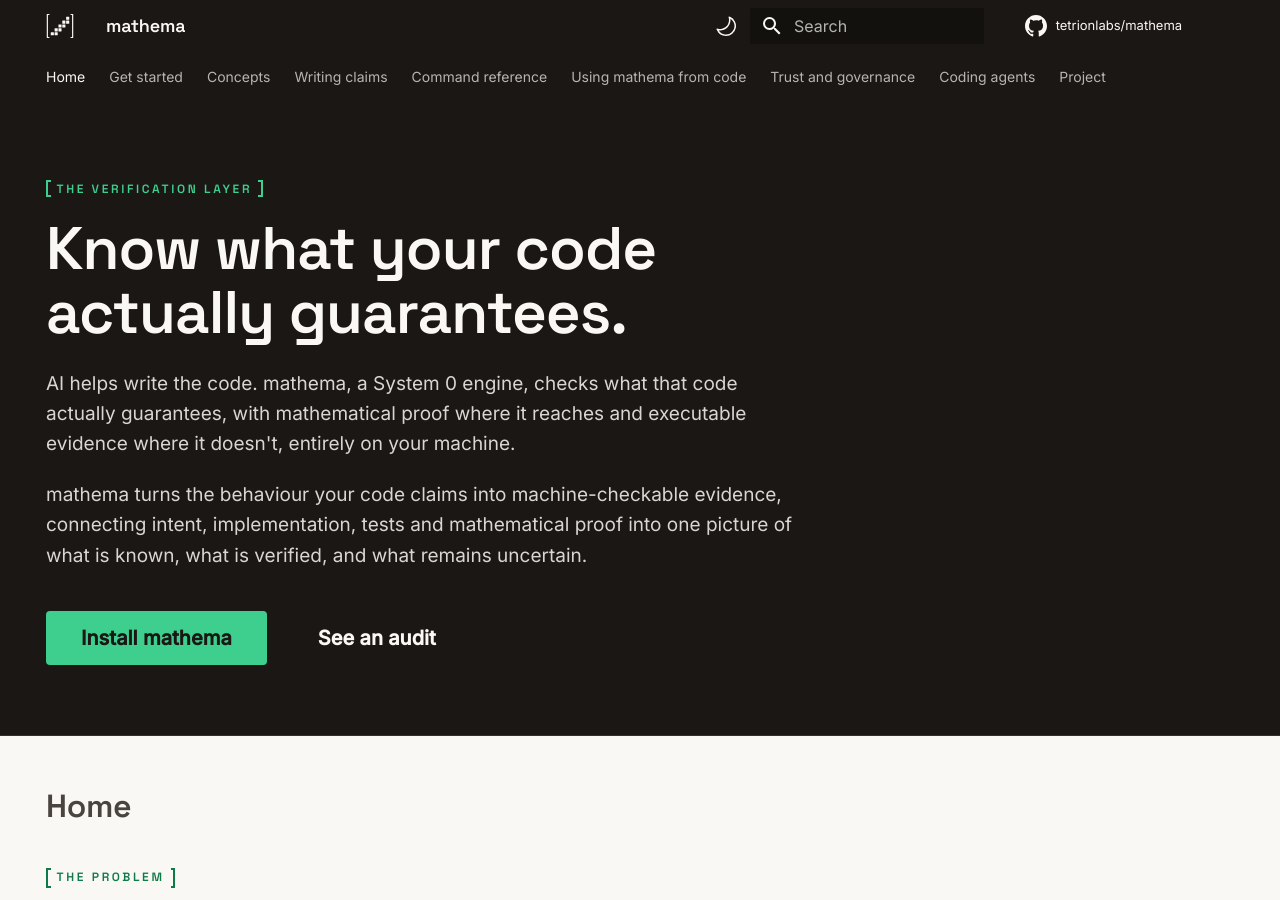
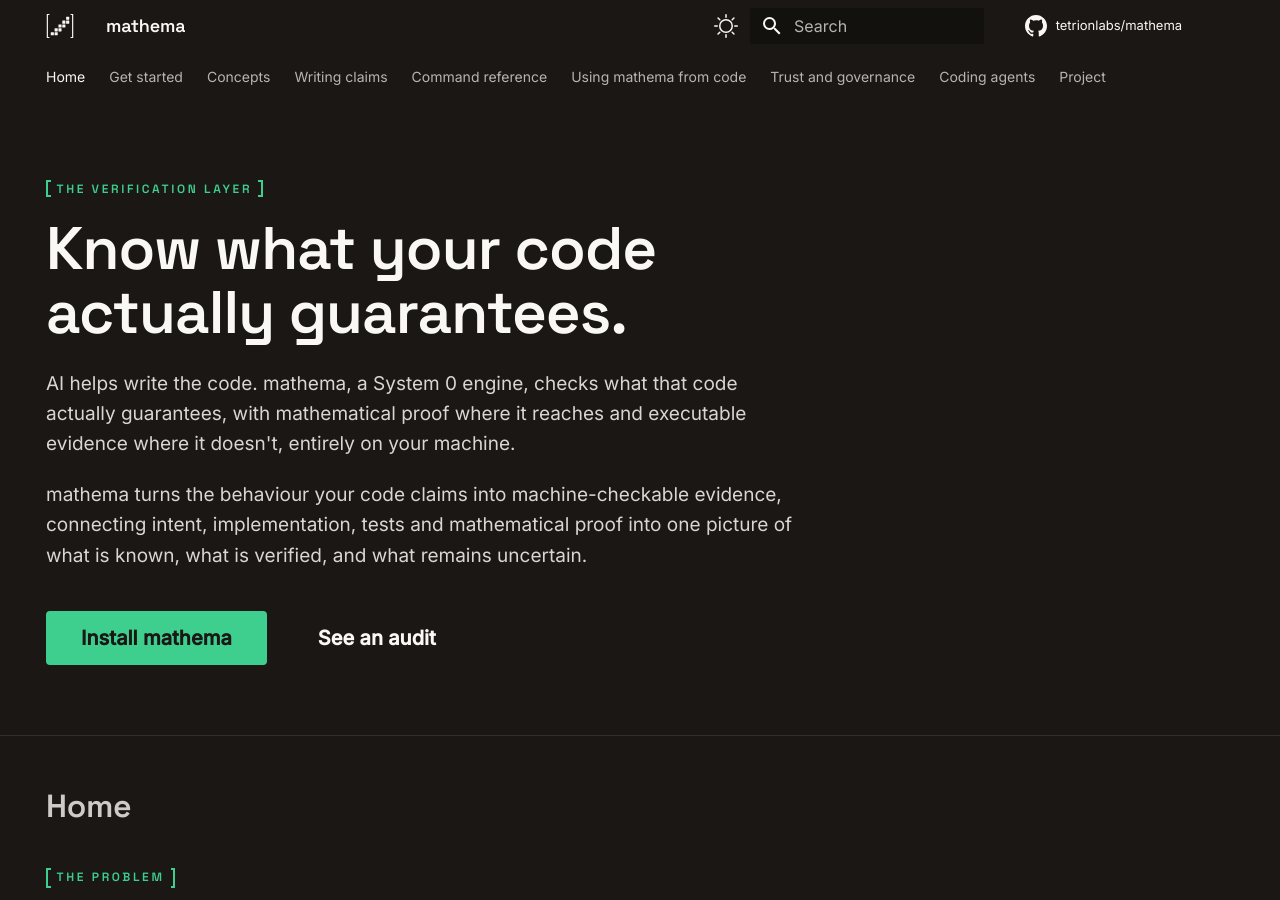
Before and after one commit to tetrionlabs/mathema, an MkDocs documentation site: the page built from docs/index.md, in a window 1280 px wide and 900 px high. Built offline with MkDocs 1.6.1 and Material for MkDocs 9.7.7, drawn with Linux system fonts in a browser that asks for light colours.

Commit message:
docs open on ink whatever the system scheme, light stays on the toggle

```diff
--- a/mkdocs.yml
+++ b/mkdocs.yml
@@ -15,16 +15,17 @@ theme:
   font: false
   icon:
     repo: octicons/mark-github-24
+  # Ink is the ground whatever the reader's system preference: with no
+  # media query on either entry, the first palette is the default and
+  # the toggle switches to the second.
   palette:
-    - media: "(prefers-color-scheme: dark)"
-      scheme: slate
+    - scheme: slate
       primary: custom
       accent: custom
       toggle:
         icon: octicons/sun-24
         name: Switch to light mode
-    - media: "(prefers-color-scheme: light)"
-      scheme: default
+    - scheme: default
       primary: custom
       accent: custom
       toggle:
```
